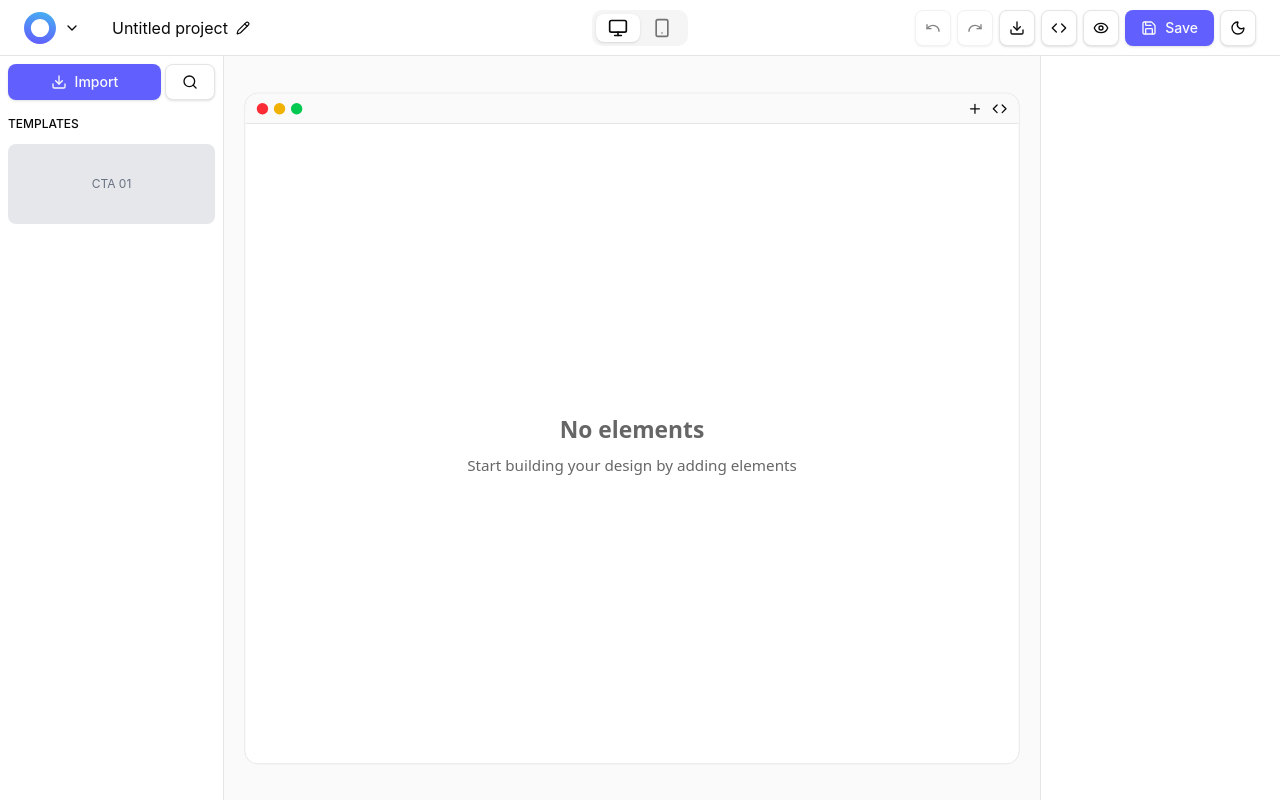
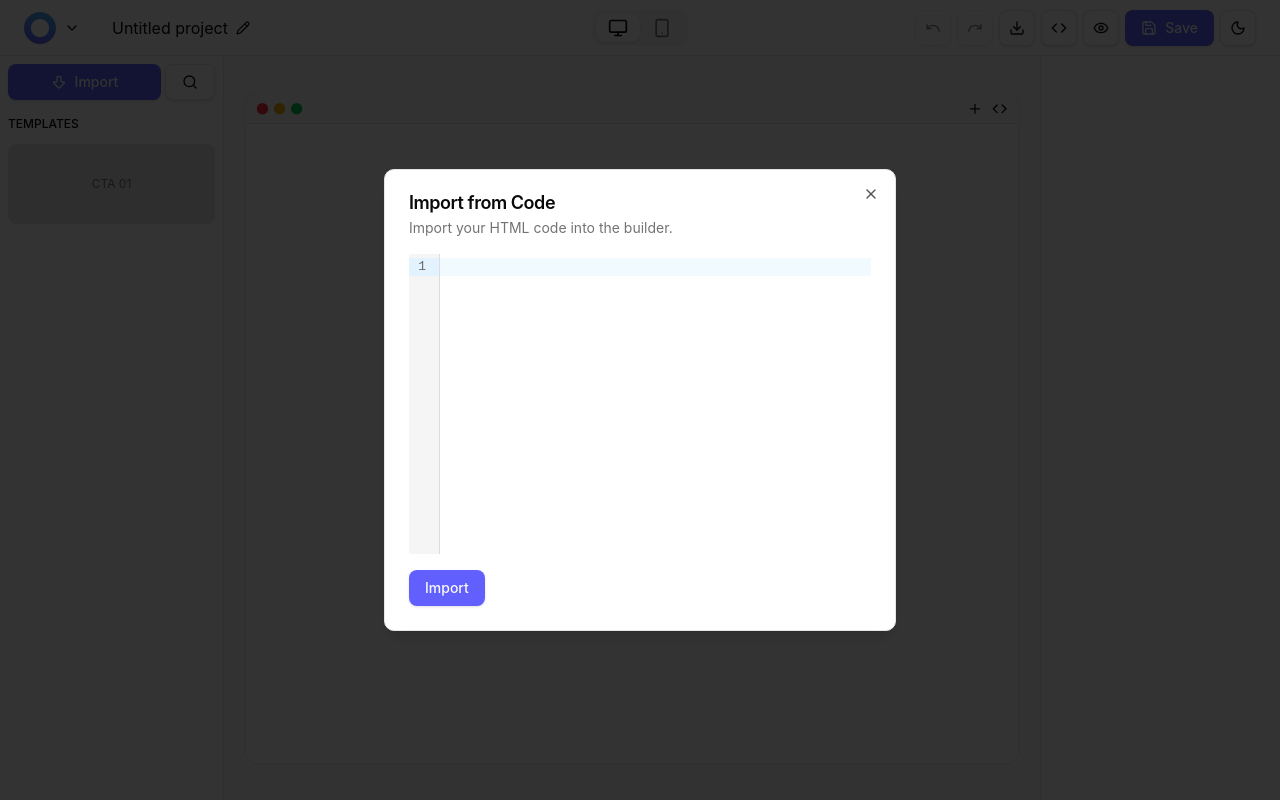
Before and after one commit to windbase/windbase, a React (Vite) app in the folder apps/web/: page / in a window 1280 px wide. Both pictures are taken after a click on the button "Import". Built offline with nearby package versions, Linux system fonts and the light colour scheme.

Commit message:
feat: add ImportButton component for importing HTML code into the builder

```diff
--- a/apps/web/package.json
+++ b/apps/web/package.json
@@ -3,6 +3,7 @@
 	"version": "0.0.1",
 	"private": true,
 	"dependencies": {
+		"@codemirror/lang-javascript": "^6.2.4",
 		"@fontsource/ubuntu": "^5.2.6",
 		"@radix-ui/react-collapsible": "^1.1.11",
 		"@radix-ui/react-dialog": "^1.1.14",
@@ -14,6 +15,7 @@
 		"@radix-ui/react-slot": "^1.2.3",
 		"@radix-ui/react-tabs": "^1.1.12",
 		"@radix-ui/react-tooltip": "^1.2.7",
+		"@uiw/react-codemirror": "^4.23.14",
 		"class-variance-authority": "^0.7.1",
 		"clsx": "^2.1.1",
 		"framer-motion": "^12.23.0",
--- /dev/null
+++ b/apps/web/src/components/core-builder/import-button.tsx
@@ -0,0 +1,61 @@
+import { javascript } from '@codemirror/lang-javascript';
+import CodeMirror from '@uiw/react-codemirror';
+import { ArrowBigDown } from 'lucide-react';
+import { useCallback, useState } from 'react';
+import {
+	Dialog,
+	DialogContent,
+	DialogDescription,
+	DialogHeader,
+	DialogTitle,
+	DialogTrigger,
+} from '@/components/ui/dialog';
+import { htmlToBuilderElements } from '@/lib/transformer';
+import { useBuilder } from '@/store/builder';
+import { Button } from '../ui/button';
+
+function ImportButton() {
+	const [value, setValue] = useState('');
+	const { loadTemplate } = useBuilder();
+
+	const onChange = useCallback((value: string) => {
+		setValue(value);
+	}, []);
+
+	return (
+		<Dialog>
+			<DialogTrigger asChild>
+				<Button className="w-full">
+					<ArrowBigDown />
+					Import
+				</Button>
+			</DialogTrigger>
+			<DialogContent className="animate-slide-down">
+				<DialogHeader>
+					<DialogTitle>Import from Code</DialogTitle>
+					<DialogDescription>
+						Import your HTML code into the builder.
+					</DialogDescription>
+				</DialogHeader>
+				<div className="space-y-4">
+					<CodeMirror
+						value={value}
+						height="300px"
+						extensions={[javascript({ jsx: true })]}
+						onChange={onChange}
+					/>
+
+					<Button
+						onClick={() => {
+							loadTemplate(htmlToBuilderElements(value));
+						}}
+					>
+						Import
+					</Button>
+				</div>
+			</DialogContent>
+		</Dialog>
+	);
+}
+
+export default ImportButton;
--- a/apps/web/src/components/ui-navigation/default-sidebar.tsx
+++ b/apps/web/src/components/ui-navigation/default-sidebar.tsx
@@ -1,8 +1,9 @@
-import { Download, Search } from 'lucide-react';
+import { Search } from 'lucide-react';
 import { Button } from '@/components/ui/button';
 import { templates } from '@/lib/templates';
 import { htmlToBuilderElements } from '@/lib/transformer';
 import { useBuilder } from '@/store/builder';
+import ImportButton from '../core-builder/import-button';
 
 function DefaultSidebar() {
 	const { loadTemplate } = useBuilder();
@@ -10,9 +11,7 @@ function DefaultSidebar() {
 	return (
 		<>
 			<div className="p-2 flex items-center gap-1">
-				<Button className="w-full">
-					<Download /> Import
-				</Button>
+				<ImportButton />
 				<Button variant="outline">
 					<Search />
 				</Button>
```
Also changed, not shown: 1 other file (tests, documents, lock files or other folders).
